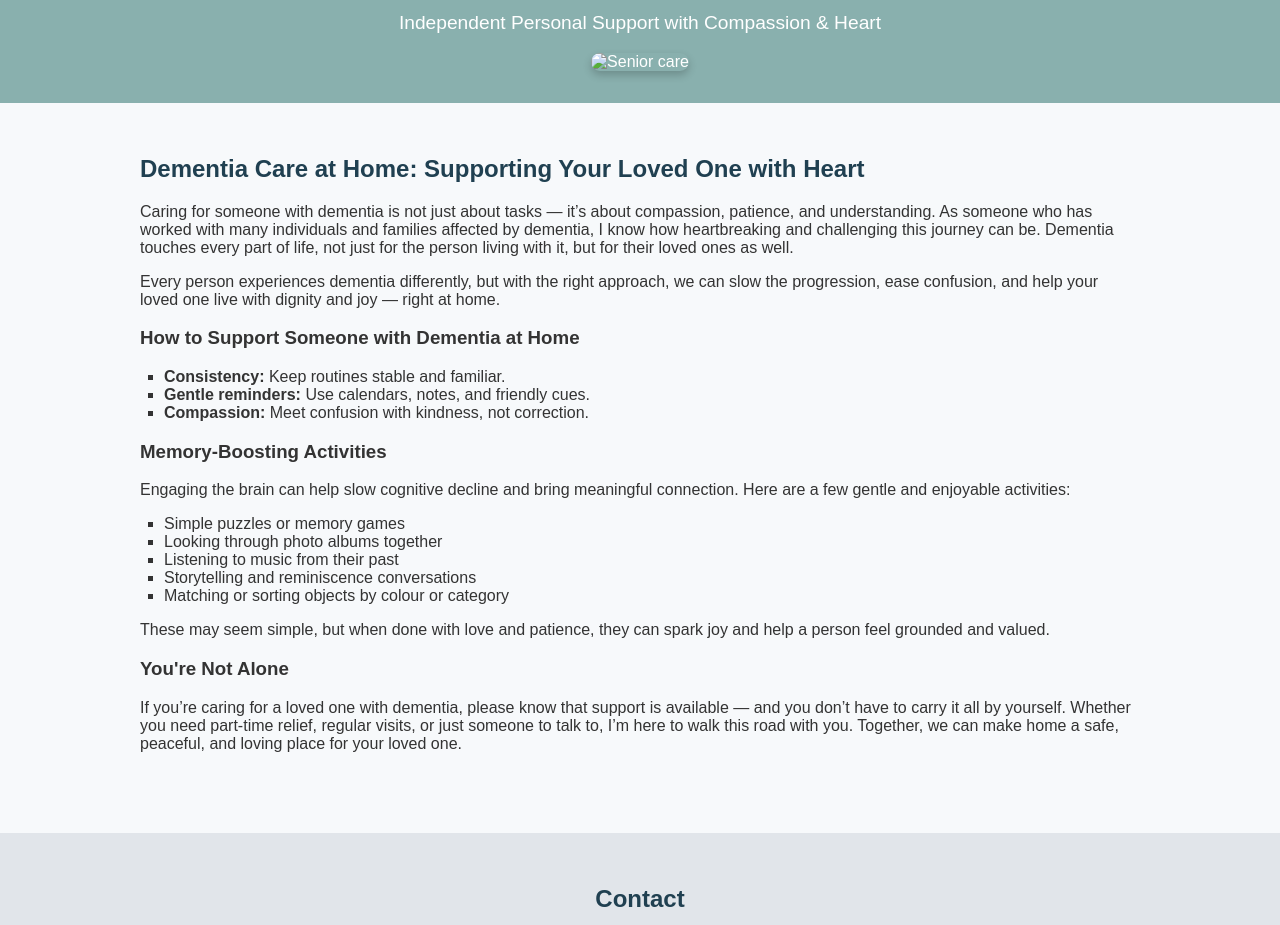
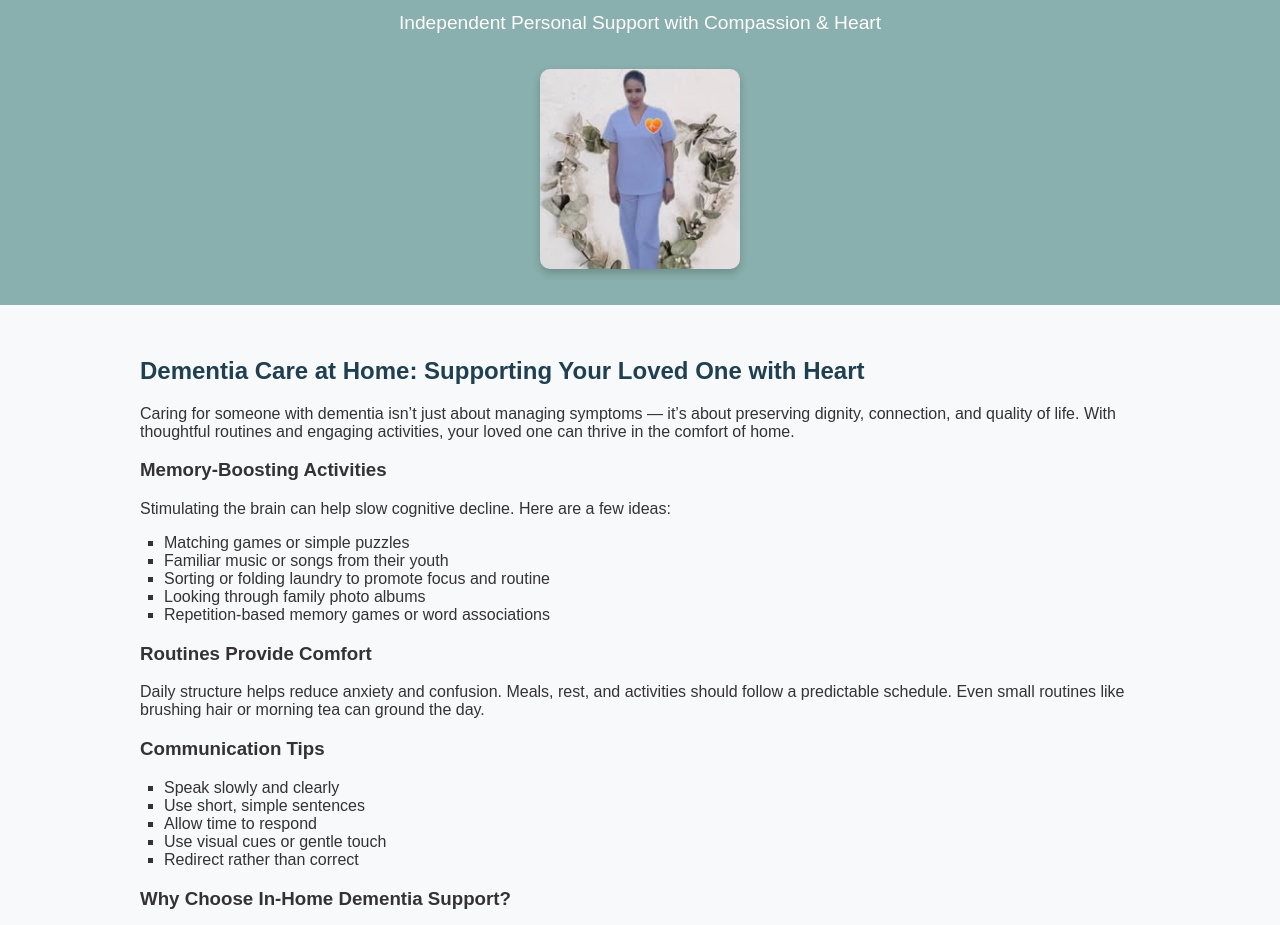
Before and after one commit to Moma-Jo/joan-support-services2, a plain HTML site: page articles/dementia-care-at-home.html in a window 1280 px wide. Shown: the part 169-1094 px from the top of the page. Drawn offline with Linux system fonts and the light colour scheme.

Commit message:
Update dementia-care-at-home.html

```diff
--- a/articles/dementia-care-at-home.html
+++ b/articles/dementia-care-at-home.html
@@ -2,8 +2,8 @@
 <html lang="en">
 <head>
   <title>Dementia Care at Home | Stittsville Senior Home Care</title>
-  <meta name="description" content="Learn how to care for a loved one with dementia at home with memory-boosting activities, compassionate care, and gentle support.">
-  <meta name="keywords" content="Dementia care, Stittsville senior care, in-home dementia support, elderly care at home">
+  <meta name="description" content="Gentle, effective dementia care at home in Stittsville and Kanata. Learn memory activities and support strategies that help.">
+  <meta name="keywords" content="dementia care Stittsville, home care Kanata, PSW dementia support, memory activities elderly">
   <meta name="author" content="Stittsville Senior Home Care">
   <meta name="viewport" content="width=device-width, initial-scale=1.0">
   <meta charset="UTF-8">
@@ -58,51 +58,48 @@
 <body>
 
   <nav>
-    <a href="#">Home</a>
-    <a href="#">Choosing Care</a>
-    <a href="#">Aging in Place</a>
-    <a href="#">When to Hire Help</a>
-    <a href="#">Dementia Care</a>
-    <a href="#contact">Contact</a>
+    <a href="/">Home</a>
   </nav>
 
-<header>
-  <div class="header-inner">
-    <div>
+  <header>
+    <div class="header-inner">
       <h1 style="font-size: 2.5rem;">Stittsville Senior Home Care</h1>
       <p style="font-size: 1.2rem;">Independent Personal Support with Compassion & Heart</p>
+      <img src="/patient-face-replaced.jpg" alt="Senior care" style="width: 200px; height: auto; border-radius: 10px; box-shadow: 0 4px 8px rgba(0,0,0,0.2); margin-top: 1rem;">
     </div>
-    <img src="patient-face-replaced.jpg" alt="Senior care" style="width: 200px; height: auto; border-radius: 10px; box-shadow: 0 4px 8px rgba(0,0,0,0.2);">
-  </div>
-</header>
+  </header>
 
   <div class="content-wrapper">
     <h2>Dementia Care at Home: Supporting Your Loved One with Heart</h2>
-    <p>Caring for someone with dementia is not just about tasks — it’s about compassion, patience, and understanding. As someone who has worked with many individuals and families affected by dementia, I know how heartbreaking and challenging this journey can be. Dementia touches every part of life, not just for the person living with it, but for their loved ones as well.</p>
+    <p>Caring for someone with dementia isn’t just about managing symptoms — it’s about preserving dignity, connection, and quality of life. With thoughtful routines and engaging activities, your loved one can thrive in the comfort of home.</p>
 
-    <p>Every person experiences dementia differently, but with the right approach, we can slow the progression, ease confusion, and help your loved one live with dignity and joy — right at home.</p>
-
-    <h3>How to Support Someone with Dementia at Home</h3>
+    <h3>Memory-Boosting Activities</h3>
+    <p>Stimulating the brain can help slow cognitive decline. Here are a few ideas:</p>
     <ul>
-      <li><strong>Consistency:</strong> Keep routines stable and familiar.</li>
-      <li><strong>Gentle reminders:</strong> Use calendars, notes, and friendly cues.</li>
-      <li><strong>Compassion:</strong> Meet confusion with kindness, not correction.</li>
+      <li>Matching games or simple puzzles</li>
+      <li>Familiar music or songs from their youth</li>
+      <li>Sorting or folding laundry to promote focus and routine</li>
+      <li>Looking through family photo albums</li>
+      <li>Repetition-based memory games or word associations</li>
     </ul>
 
-    <h3>Memory-Boosting Activities</h3>
-    <p>Engaging the brain can help slow cognitive decline and bring meaningful connection. Here are a few gentle and enjoyable activities:</p>
+    <h3>Routines Provide Comfort</h3>
+    <p>Daily structure helps reduce anxiety and confusion. Meals, rest, and activities should follow a predictable schedule. Even small routines like brushing hair or morning tea can ground the day.</p>
+
+    <h3>Communication Tips</h3>
     <ul>
-      <li>Simple puzzles or memory games</li>
-      <li>Looking through photo albums together</li>
-      <li>Listening to music from their past</li>
-      <li>Storytelling and reminiscence conversations</li>
-      <li>Matching or sorting objects by colour or category</li>
+      <li>Speak slowly and clearly</li>
+      <li>Use short, simple sentences</li>
+      <li>Allow time to respond</li>
+      <li>Use visual cues or gentle touch</li>
+      <li>Redirect rather than correct</li>
     </ul>
 
-    <p>These may seem simple, but when done with love and patience, they can spark joy and help a person feel grounded and valued.</p>
+    <h3>Why Choose In-Home Dementia Support?</h3>
+    <p>Staying at home reduces disorientation and keeps your loved one surrounded by what’s familiar and comforting. As a Personal Support Worker with dementia care experience, I offer respectful, one-on-one support that promotes safety and emotional well-being.</p>
 
-    <h3>You're Not Alone</h3>
-    <p>If you’re caring for a loved one with dementia, please know that support is available — and you don’t have to carry it all by yourself. Whether you need part-time relief, regular visits, or just someone to talk to, I’m here to walk this road with you. Together, we can make home a safe, peaceful, and loving place for your loved one.</p>
+    <p><strong>Let’s create a calm and connected environment — together.</strong></p>
+    <p><a href="mailto:vizyoung10@gmail.com">Email me to learn more →</a></p>
   </div>
 
   <footer id="contact">
```
